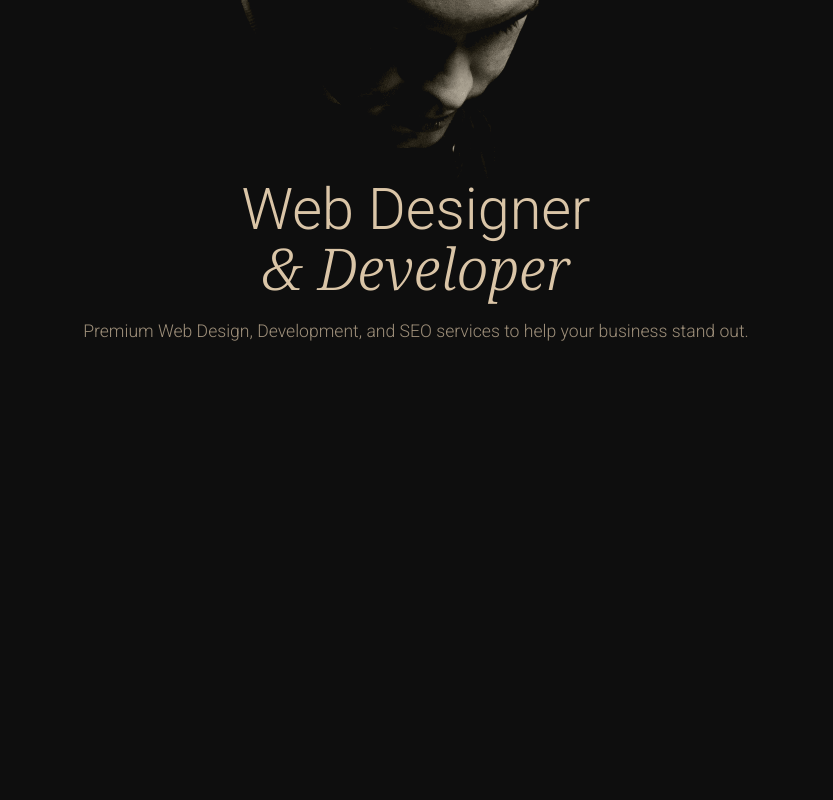
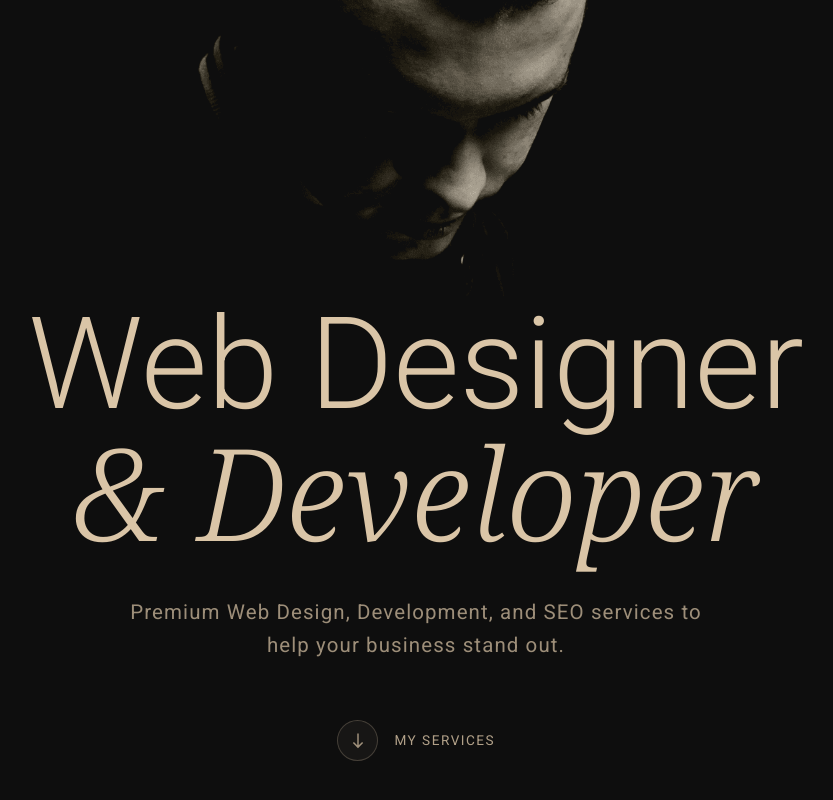
Before and after one commit to shubhajit-paul-web/web-dev-chort-exercises, a plain HTML site: page CSS Project - Practice/index.html in a window 1280 px wide. Shown: the part 376-1176 px from the top of the page, without its empty margins (224-1057 px from the left). Before the commit the page ends 800 px from the top, so only its background shows below. Drawn offline with nearby package versions, Linux system fonts and the light colour scheme; a web font is replaced by a local one.

Commit message:
Portfolio Project - Tailwind 1st commit

```diff
--- a/CSS Project - Practice/index.html
+++ b/CSS Project - Practice/index.html
@@ -4,17 +4,28 @@
     <meta charset="UTF-8">
     <meta name="viewport" content="width=device-width, initial-scale=1.0">
     <title>CSS Project - Practice</title>
+    <!-- Google fonts CDN -->
     <link rel="preconnect" href="https://fonts.googleapis.com">
     <link rel="preconnect" href="https://fonts.gstatic.com" crossorigin>
     <link href="https://fonts.googleapis.com/css2?family=Liter&family=Noto+Serif:ital,wdth,wght@0,62.5..100,100..900;1,62.5..100,100..900&family=Roboto:ital,wdth,wght@0,75..100,100..900;1,75..100,100..900&display=swap" rel="stylesheet">
+    <!-- Material Icons - Google CDN -->
+    <link rel="stylesheet" href="https://fonts.googleapis.com/css2?family=Material+Symbols+Outlined:opsz,wght,FILL,GRAD@24,400,0,0&icon_names=menu" />
+    <!-- CSS -->
     <link rel="stylesheet" href="style.css">
 </head>
 <body>
     <main>
+        <!-- Hero Section -->
         <section class="hero-section">
             <img src="./images/hero-man.png" alt="hero section man image" />
             <h1>Web Designer <br> <span>& Developer</span></h1>
             <p>Premium Web Design, Development, and SEO services to <br> help your business stand out.</p>
+            <div class="button">
+                <div class="icon">
+                    <svg xmlns="http://www.w3.org/2000/svg" viewBox="0 -960 960 960" width="24px" fill="#DAC5A7"><path d="M480-80 200-360l56-56 184 183v-647h80v647l184-184 56 57L480-80Z"/></svg>
+                </div>
+                <div class="text">My Services</div>
+            </div>
         </section>
     </main>
 
--- a/CSS Project - Practice/style.scss
+++ b/CSS Project - Practice/style.scss
@@ -1,9 +1,12 @@
+$mainTextColor: #DAC5A7;
+$bgColorSecondary: #171615;
+
 * {
     margin: 0;
     padding: 0;
     box-sizing: border-box;
     font-family: "Roboto", serif;
-    color: #DAC5A7;
+    color: $mainTextColor;
 }
 
 html, body {
@@ -16,14 +19,14 @@ body {
 }
 
 .hero-section {
-    width: 100vw;
+    width: 100%;
     display: flex;
     flex-direction: column;
     align-items: center;
     text-align: center;
 
     img {
-        width: clamp(16rem, 60%, 26rem);
+        width: clamp(16rem, 60%, 27rem);
         margin-top: 2.5rem;
     }
 
@@ -41,14 +44,78 @@ body {
 
     p {
         font-size: 1.1rem;
-        font-weight: 300;
+        font-weight: 400;
         line-height: 1.6;
+        letter-spacing: 1.1px;
         opacity: 0.7;
-        padding: 0 0.7rem;
-        margin-top: 1.1rem;
+        padding: 1rem 2rem;
+        margin-top: 1.2rem;
 
         br {
             display: none;
         }
     }
+
+    .button {
+        cursor: pointer;
+        margin-block: 2.6rem;
+        display: flex;
+        align-items: center;
+        gap: 1rem;
+
+        .icon {
+            width: 2.6rem;
+            height: 2.6rem;
+            background-color: $bgColorSecondary;
+            border: 1px solid rgba(218, 197, 167, 0.24);
+            border-radius: 50%;
+            display: flex;
+            justify-content: center;
+            align-items: center;
+
+            svg {
+                fill: $mainTextColor;
+                height: 1.1rem;
+                opacity: 0.7;
+            }
+        }
+
+        .text {
+            font-size: 0.85rem;
+            font-weight: 400;
+            letter-spacing: 1.5px;
+            text-transform: uppercase;
+            opacity: 0.8;
+        }
+    }
 }
+
+/* HERO SECTION - RESPONSIVE */
+
+// 700px
+@media (min-width: 700px) {
+    .hero-section {
+        h1 {
+            font-size: 5rem;
+        }
+        p {
+            font-size: 1.28rem;
+
+            br {
+                display: block;
+            }
+        }
+    }
+}
+
+// 1250px
+@media (min-width: 1250px) {
+    .hero-section {
+        img {
+            width: 32rem;
+        }
+        h1 {
+            font-size: 8rem;
+        }
+    }
+}
```
Also changed, not shown: Portfolio Project - Tailwind/index.html (added, +60 -0 lines), CSS Project - Practice/style.css, Portfolio Project - Tailwind/images/bgdots.png (added), Portfolio Project - Tailwind/images/icons/arrow.png (added), Portfolio Project - Tailwind/images/icons/css.png (added), Portfolio Project - Tailwind/images/icons/html.png (added), Portfolio Project - Tailwind/images/icons/js.png (added), Portfolio Project - Tailwind/images/icons/vs-code.png (added), Portfolio Project - Tailwind/images/tech.png (added), Portfolio Project - Tailwind/style.css (added), 3 other files.
